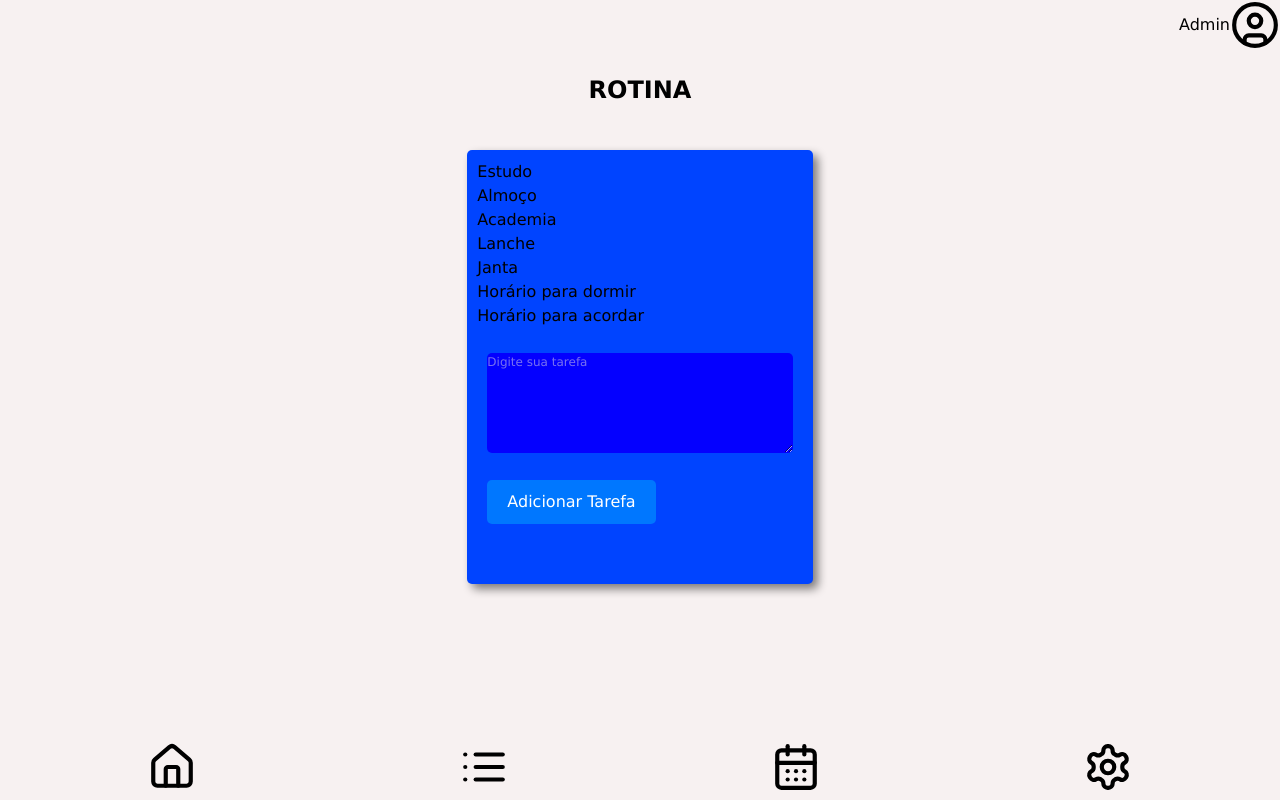
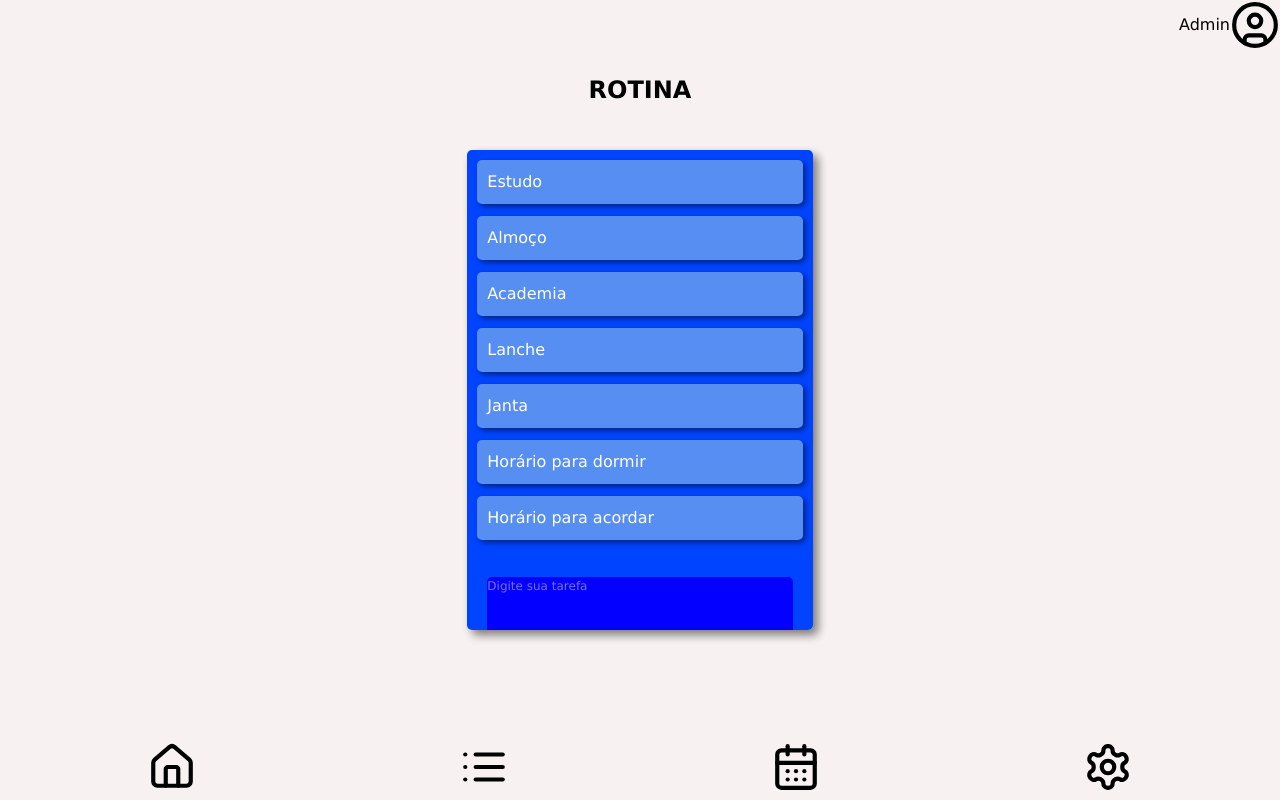
Before and after one commit to theonv/T-Pago, a Next.js app in the folder tp/: page /home in a window 1280 px wide. Built offline with nearby package versions, Linux system fonts and the light colour scheme.

Commit message:
correção da estilização da cor das tarefas

```diff
--- a/tp/src/app/home/page.jsx
+++ b/tp/src/app/home/page.jsx
@@ -21,7 +21,6 @@ export default function Home() {
   };
 
   useEffect(() => {
-    // takos.tarefas já é um array de objetos com 'conteudo'
     setTasks(prev => [...prev, ...takos.tarefas]);
   }, []);
 
@@ -46,7 +45,7 @@ export default function Home() {
         <div className="qdd">
           <ul>
             {tasks.map((task, index) => (
-              <li key={index}>{task.conteudo}</li>
+              <li className='task-item' key={index}>{task.conteudo}</li>
             ))}
           </ul>
 
--- a/tp/src/estilos/home.css
+++ b/tp/src/estilos/home.css
@@ -94,6 +94,7 @@ main {
     border-radius: 5px;
     padding: 10px;
     box-shadow: 2.5px 2.5px 5px rgba(0, 0, 0, 0.493);
+    color: white;
 }
 /* Melhorias no estilo do contêiner */
 .qdd {
```
